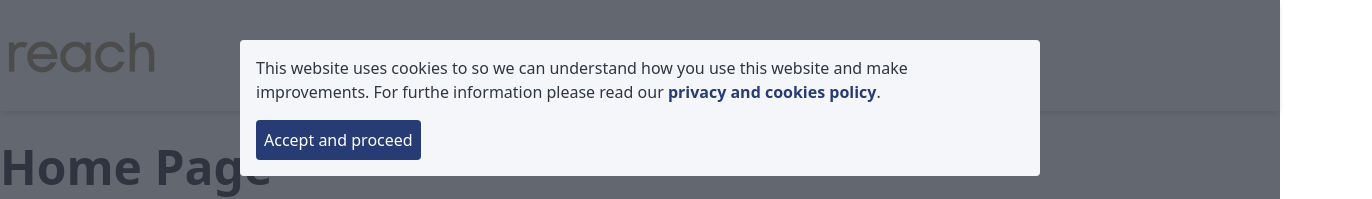
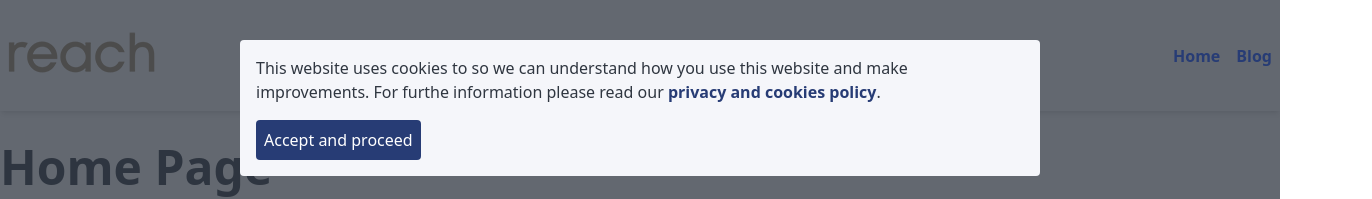
Before and after one commit to rob-reach/next-ts-sanity, a Next.js app: page / in a window 1280 px wide. Shown: the top 199 px of the page, 1372 px wide, since content can reach past the window. Built offline with nearby package versions, Linux system fonts and the light colour scheme; no server answers.

Commit message:
fix: Header nav styling / animation fixed.

```diff
--- a/components/common/Header.tsx
+++ b/components/common/Header.tsx
@@ -1,9 +1,10 @@
-import React, { useEffect, useState } from "react";
+import React, { useState } from "react";
 import Link from "next/link";
 import Image from "next/image";
 import MenuIcon from "../icons/MenuIcon";
 import { motion } from "framer-motion";
 import CloseIcon from "../icons/CloseIcon";
+import { useIsSm } from "../../lib/hooks/useMediaQuery";
 
 /**
  * Header component
@@ -11,33 +12,31 @@ import CloseIcon from "../icons/CloseIcon";
  * @return {JSX.Element} JSX Code for the Header Component
  */
 export default function Header() {
-  const [screenWidth, setScreenWidth] = useState(0);
+  const isSmall = useIsSm();
   const [navOpen, setNavOpen] = useState(false);
 
-  /**
-   * Function to update screen width state
-   *
-   * @return {void} void.
-   */
-  function updateScreenWidth() {
-    setScreenWidth(window.innerWidth);
-  }
-
-  useEffect(() => {
-    setScreenWidth(window.innerWidth);
-    window.addEventListener("resize", updateScreenWidth);
-    return () => window.removeEventListener("resize", updateScreenWidth);
-  }, []);
-
+  // Framer motion variants for nav animation
   const variants = {
-    initial: {
-      opacity: screenWidth >= 640 ? 1 : 0,
-      x: screenWidth >= 640 ? 0 : 100,
-    },
-    animate: {
+    mobile: {
       opacity: navOpen ? 1 : 0,
       x: navOpen ? 0 : 100,
     },
+    desktop: {
+      opacity: 1,
+      x: 0,
+      // Transition set to "easeOut" with a duration of 0 to remove desktop animation
+      transition: {
+        ease: "easeOut",
+        duration: 0,
+      },
+    },
+  };
+
+  // Setting framer motion attributes for nav.motion element
+  const attributes = {
+    variants: variants,
+    initial: false,
+    animate: isSmall ? "desktop" : "mobile",
   };
 
   return (
@@ -52,12 +51,10 @@ export default function Header() {
           {navOpen ? <CloseIcon /> : <MenuIcon />}
         </button>
         <motion.nav
-          initial="initial"
-          animate="animate"
-          variants={variants}
+          {...attributes}
           className={`fixed top-0 left-0 right-0 h-screen w-screen bg-lynx pointer-events-none sm:visible sm:relative sm:w-auto sm:h-auto sm:bg-transparent ${
             navOpen ? "pointer-events-auto" : "pointer-events-none"
-          }`}
+          } sm:pointer-events-auto`}
         >
           <ul className="list-none pb-4 pt-24 text-center sm:p-0 sm:flex sm:space-x-4">
             <li className="text-2xl block sm:text-base">
```
